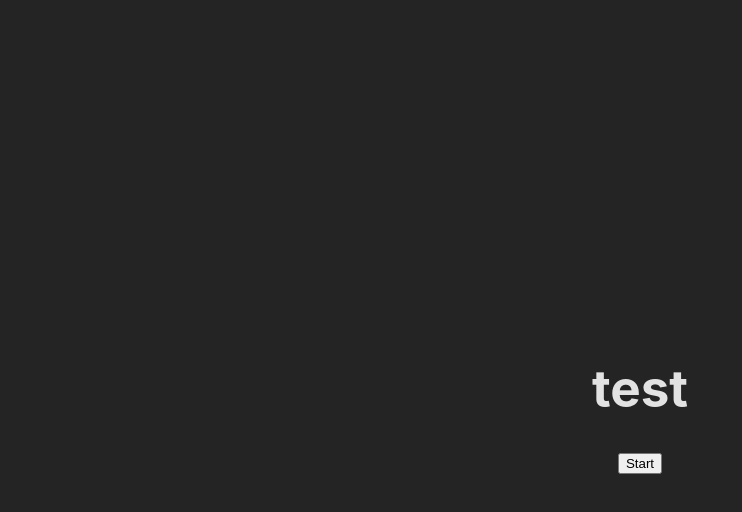
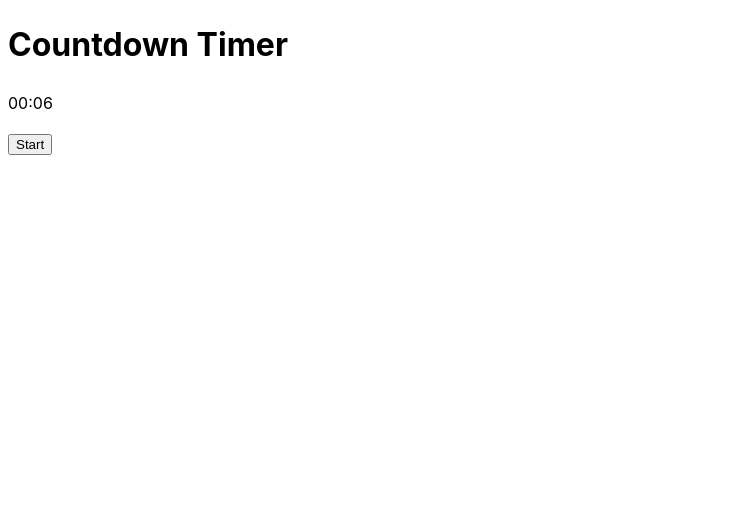
Before and after one commit to Jans3n/Pomodoro, a React (Vite) app: page / in a window 1280 px wide. Shown: the top 512 px of the page, without its empty margins (0-742 px from the left). Built offline with nearby package versions, Linux system fonts and the light colour scheme.

Commit message:
Made Timer
made the timer work, able to start and pause it

```diff
--- a/src/App.css
+++ b/src/App.css
@@ -1,6 +1,6 @@
-#root {
+/* #root {
   max-width: 1280px;
   margin: 0 auto;
   padding: 2rem;
   text-align: center;
-}
+} */
--- a/src/App.jsx
+++ b/src/App.jsx
@@ -1,13 +1,14 @@
 import React from 'react'
-import CustomButton  from './components/customButton'
+import CustomButton from './components/customButton'
+import Timer from './components/Timer'
 import './App.css'
 
 function App() {
   return (
     <>
       <div>
-        <h1>test</h1>
-        <CustomButton buttonName="Start" />
+        <Timer />
+        {/* <CustomButton name="Start" /> */}
       </div>
     </>
   )
--- /dev/null
+++ b/src/components/Timer.jsx
@@ -0,0 +1,62 @@
+import React, { useEffect, useState } from 'react'
+import CustomButton from './customButton';
+
+function Timer() {
+
+  const pomodoroInSeconds = 0.1 * 60;
+
+  const [time, setTime] = useState(pomodoroInSeconds);
+  const [timerIsRunning, setTimerIsRunning] = useState(false);
+
+  useEffect(() => {
+    let interval;
+
+    if (timerIsRunning){
+      interval = setInterval(() => {
+        setTime(prevTime => {
+          if (prevTime > 0) {
+            return prevTime - 1;
+          } else {
+            clearInterval(interval);
+            setTimerIsRunning(false);
+            console.log("Countdown finished!");
+            return 0;
+          }
+        })
+      }, 1000)
+    } else {
+        clearInterval(interval)
+    }
+
+    // Cleanup interval on unmount
+    return () => clearInterval(interval);
+
+  }, [timerIsRunning])
+
+  const startTimerClick = () => {
+    setTimerIsRunning(true);
+  }
+
+  const pauseTimerClick = () => {
+    setTimerIsRunning(false);
+  }
+
+  const minutes = Math.floor(time / 60);
+  const seconds = time % 60;
+
+  return (
+    <>
+      <div>
+        <h1>Countdown Timer</h1>
+        <p>{String(minutes).padStart(2, '0')}:{String(seconds).padStart(2, '0')}</p>
+        {!timerIsRunning ? (
+          <CustomButton name="Start" onClick={startTimerClick} />
+        ) : (
+          <CustomButton name="Pause" onClick={pauseTimerClick}/>
+        )}
+      </div>
+    </>
+  )
+};
+
+export default Timer;
--- a/src/components/customButton.jsx
+++ b/src/components/customButton.jsx
@@ -1,12 +1,12 @@
 import React from 'react'
 
-function customButton({buttonName}) {
+function CustomButton({name, onClick}) {
   return (
     <>
       <div>
-        <button>{buttonName}</button>
+        <button onClick={onClick}>{name}</button>
       </div>
     </>
   )
 }
-export default customButton
+export default CustomButton
--- a/src/index.css
+++ b/src/index.css
@@ -3,9 +3,9 @@
   line-height: 1.5;
   font-weight: 400;
 
-  color-scheme: light dark;
-  color: rgba(255, 255, 255, 0.87);
-  background-color: #242424;
+  /* color-scheme: light dark; */
+  /* color: rgba(255, 255, 255, 0.87); */
+  /* background-color: #242424; */
 
   font-synthesis: none;
   text-rendering: optimizeLegibility;
@@ -13,7 +13,7 @@
   -moz-osx-font-smoothing: grayscale;
 }
 
-body {
+/* body {
   margin: 0;
   display: flex;
   place-items: center;
@@ -24,7 +24,7 @@ body {
 h1 {
   font-size: 3.2em;
   line-height: 1.1;
-}
+} */
 
 /* button {
   border-radius: 8px;
```
